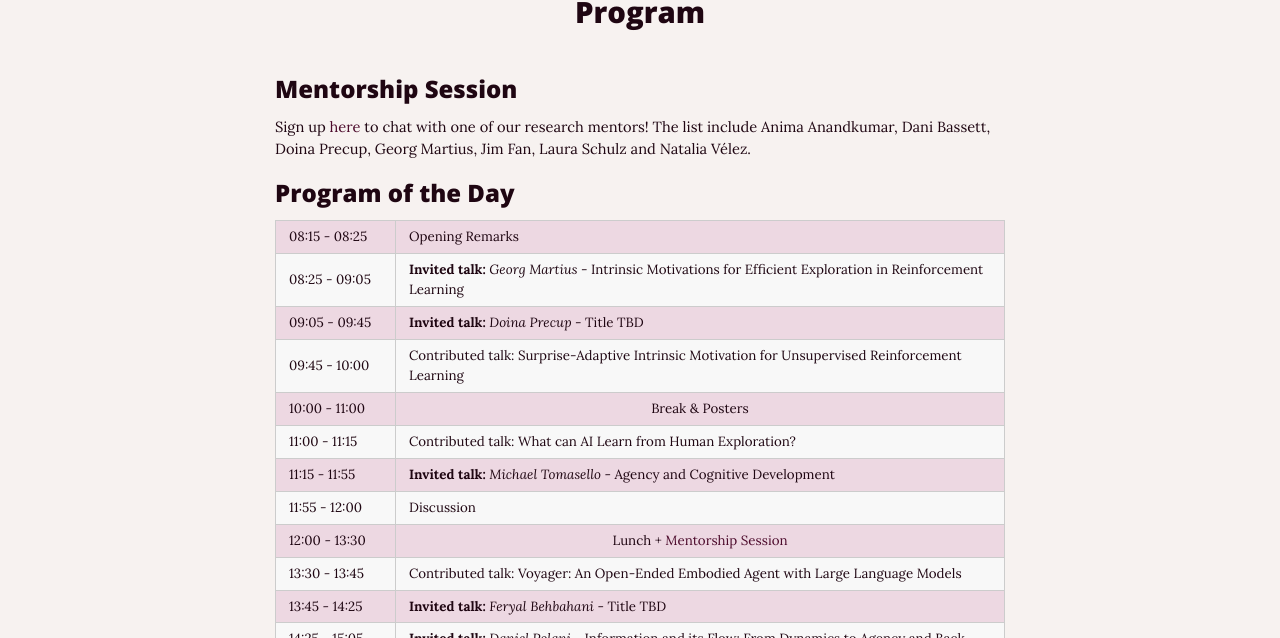
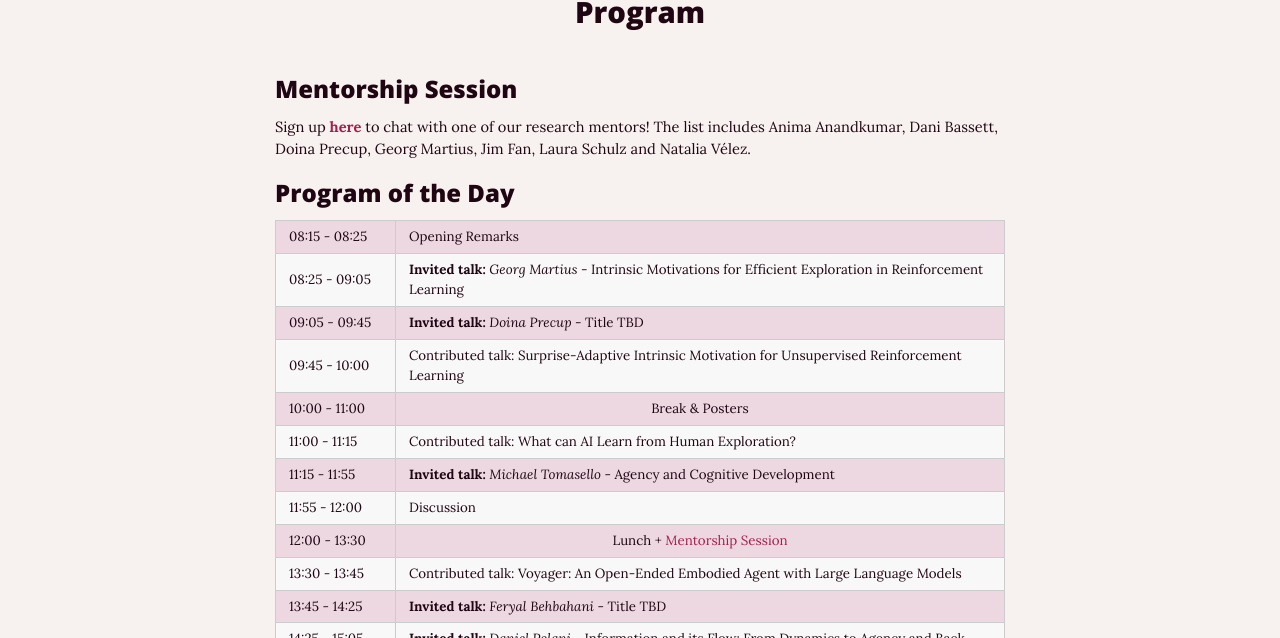
Before and after one commit to nmady/imol-workshop.github.io, a Jekyll site: the page built from program.md, in a window 1280 px wide. Shown: the part 134-772 px from the top of the page. Built offline with Jekyll 4.4.1, drawn with Linux system fonts in a browser that asks for light colours; nearby versions of some CDN libraries.

Commit message:
fix link color and typo

```diff
--- a/_config.yml
+++ b/_config.yml
@@ -110,7 +110,7 @@ navbar-text-col: "#1f0612"
 navbar-border-col: "#1f0612"
 page-col: "#f7f2f0"
 text-col: "#1f0612"
-link-col: "#4d0b2c"
+link-col: "#a2204d"
 hover-col: "#4d0b2c"
 footer-col: "#edd8e2"
 footer-border-col: "#5d71a1"
--- a/index.html
+++ b/index.html
@@ -31,10 +31,10 @@ layout: home
 
 <div class='description' style='font-size: 11pt;'>
 
+    <p><b>Mentorship session:</b> Sign up <b><a href="https://t.co/9zw5X4j4xk" style="color:#a2204d" target="_blank">here</a></b> to chat with one of our research mentors!
+        The list includes Anima Anandkumar, Dani Bassett, Doina Precup, Georg Martius, Jim Fan, Laura Schulz and Natalia Vélez. </p>
+</div>
 
-    <p><b>Mentorship session:</b> Sign up <a href="https://t.co/9zw5X4j4xk" target="_blank">here</a> to chat with one of our research mentors!
-        The list include Anima Anandkumar, Dani Bassett, Doina Precup, Georg Martius, Jim Fan, Laura Schulz and Natalia Vélez. </p>
-</div>
 
 <div class='description' style='font-size: 11pt;'>
 
--- a/program.md
+++ b/program.md
@@ -8,8 +8,8 @@ subtitle:
 
 <h3 style='margin-bottom: 10pt;'>Mentorship Session</h3>
 
-<p>Sign up <a href="https://t.co/9zw5X4j4xk" target="_blank">here</a> to chat with one of our research mentors!
-The list include Anima Anandkumar, Dani Bassett, Doina Precup, Georg Martius, Jim Fan, Laura Schulz and Natalia Vélez. </p>
+<p>Sign up <b><a href="https://t.co/9zw5X4j4xk" style="color:#a2204d" target="_blank">here</a></b> to chat with one of our research mentors!
+    The list includes Anima Anandkumar, Dani Bassett, Doina Precup, Georg Martius, Jim Fan, Laura Schulz and Natalia Vélez. </p>
 </div>
 
 <h3 style='margin-bottom: 10pt;'>Program of the Day</h3>
```
Also changed, not shown: home.md (+2 -2 lines), speakers.md (+1 -1 lines).
